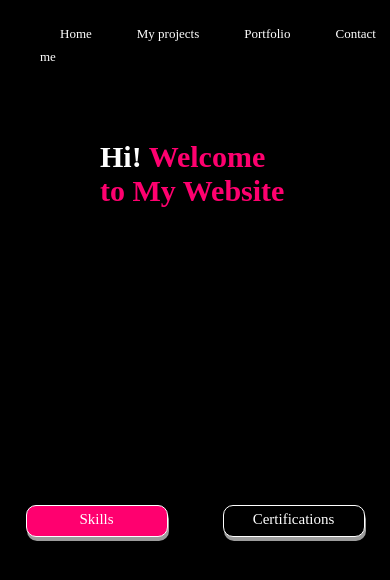
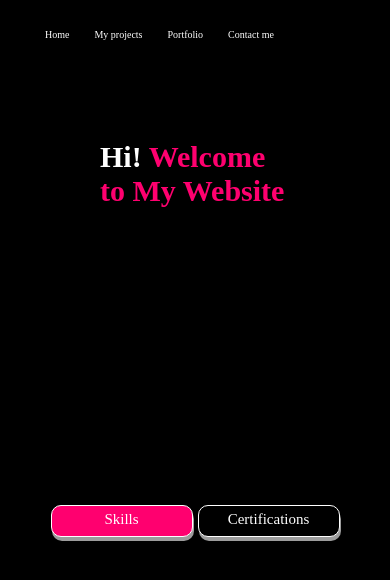
Before and after one commit to sakthiram17/portfolio, a plain HTML site: page index.html in a window 390 px wide. Drawn offline with Linux system fonts and the light colour scheme.

Commit message:
Add files via upload

```diff
--- a/styles.css
+++ b/styles.css
@@ -33,7 +33,6 @@ body{
 .navbar li a{
     color:white;
     text-decoration:none;
-    margin: 0px 20px 0px 20px;
 
 }
 .content{
@@ -120,14 +119,14 @@ body{
 @media(max-width:900px) and ( min-width:570px)
 {
     #first{
-        margin-left:20%;
+        margin-left:10%;
     }
     .navbar{
         background-color:black;
         position: absolute;
         top:0px;
         width: 100%;
-        font-size: 15px;
+        font-size: 12px;
 
 }}
 @media(max-width:569px) {
@@ -135,11 +134,15 @@ body{
       font-size:30px;
   }
 #first{
-    margin:0px;
+    margin-left:0px;
 }
 .navbar li a{
-    font-size: 13px;
-    padding-left:0px;
+    font-size: 10px;
+    margin: 0px 5px 0px 5px;
+}
+.navbar li{
+    margin: 0px 5px 0px 5px;
+    padding:0x;
 }
 #brand{
 display: none;
@@ -155,7 +158,7 @@ display: none;
     box-shadow:1px 4px #9c9c9c;
 }
 #btn1{
- margin-right:50px;
+ margin-right:0px;
  height: 20px;
  width:100px;
 }
```
